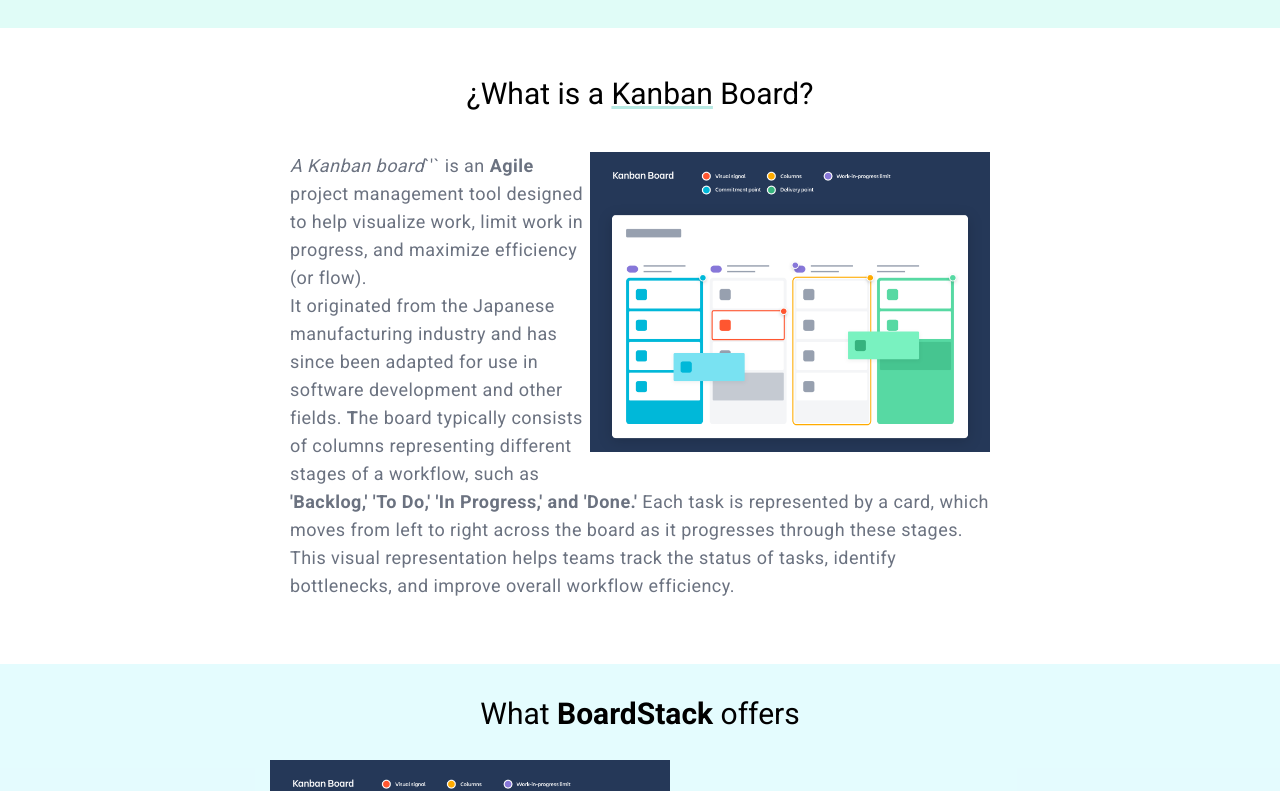
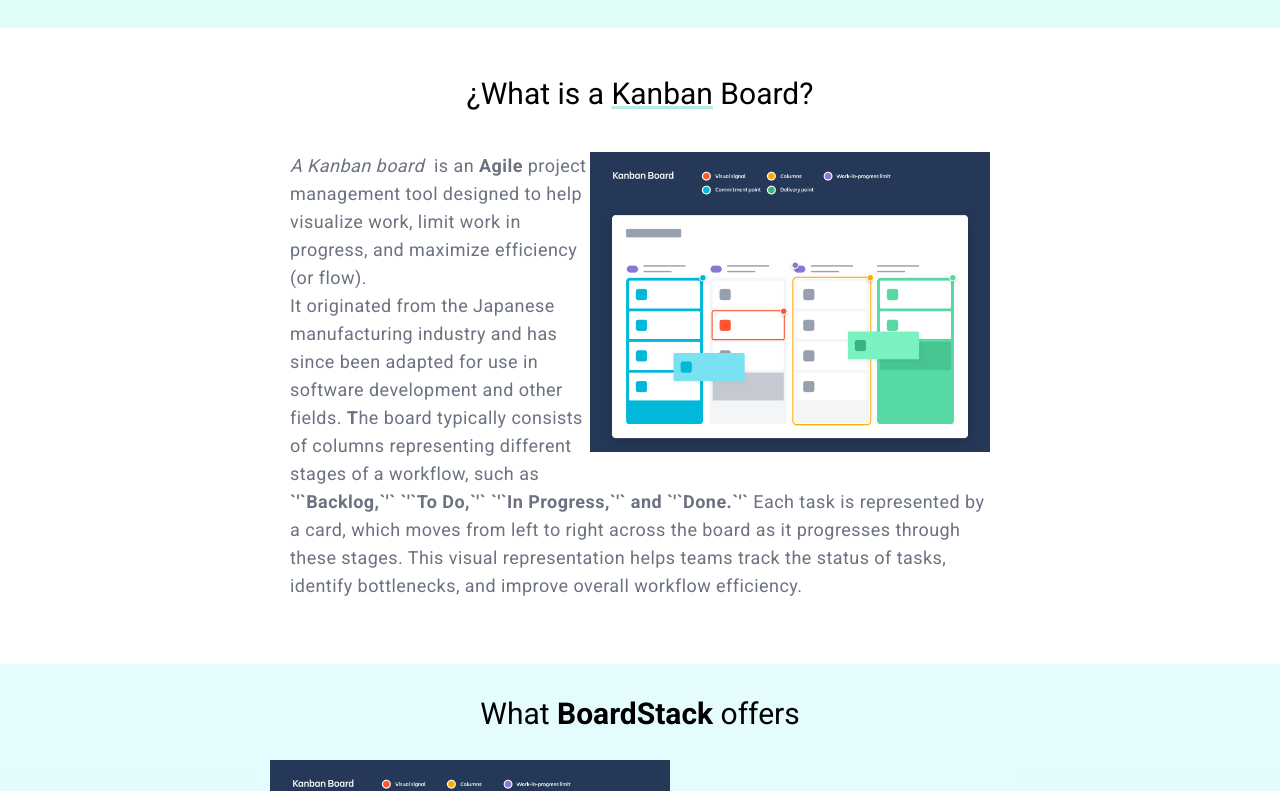
Before and after one commit to GabrielPaparello/TrelloClon, a Next.js app: page /learnBoardStack in a window 1280 px wide. Shown: the part 503-1294 px from the top of the page. Built offline with nearby package versions, Linux system fonts and the light colour scheme; a web font is replaced by a local one.

Commit message:
deploy issues

```diff
--- a/src/app/learnBoardStack/page.tsx
+++ b/src/app/learnBoardStack/page.tsx
@@ -46,14 +46,17 @@ const Page = () => {
                 alt="kanBan elements example"
                 className="shape pb-5"
               />
-              <em>A Kanban board</em>`&apos;` is an <strong>Agile</strong>{" "}
-              project management tool designed to help visualize work, limit
-              work in progress, and maximize efficiency (or flow). <br /> It
-              originated from the Japanese manufacturing industry and has since
-              been adapted for use in software development and other fields.{" "}
+              <em>A Kanban board</em>&nbsp; is an <strong>Agile</strong> project
+              management tool designed to help visualize work, limit work in
+              progress, and maximize efficiency (or flow). <br /> It originated
+              from the Japanese manufacturing industry and has since been
+              adapted for use in software development and other fields.{" "}
               <strong>T</strong>he board typically consists of columns
               representing different stages of a workflow, such as{" "}
-              <strong>'Backlog,' 'To Do,' 'In Progress,' and 'Done.'</strong>{" "}
+              <strong>
+                `&apos;`Backlog,`&apos;` `&apos;`To Do,`&apos;` `&apos;`In
+                Progress,`&apos;` and `&apos;`Done.`&apos;`
+              </strong>{" "}
               Each task is represented by a card, which moves from left to right
               across the board as it progresses through these stages. This
               visual representation helps teams track the status of tasks,
```
